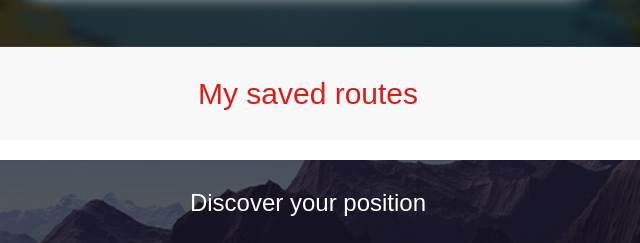
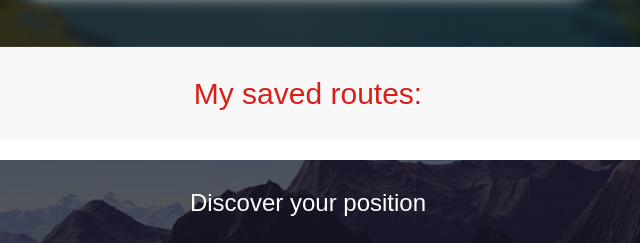
Before and after one commit to Stefanb87/test, a plain HTML site: page index.html in a window 1280 px wide. Shown: the part 420-663 px from the top of the page, 332-972 px from the left. Drawn offline with nearby package versions, Linux system fonts and the light colour scheme; some packages are replaced by stand-ins of ours.

Commit message:
Update index.html

```diff
--- a/index.html
+++ b/index.html
@@ -39,7 +39,7 @@
 
 	<section id="savedRoutes">
 		<div id="listWrapper">
-			<h2>My saved routes</h2>
+			<h2>My saved routes:</h2>
 		</div>
 	</section>
 
```
